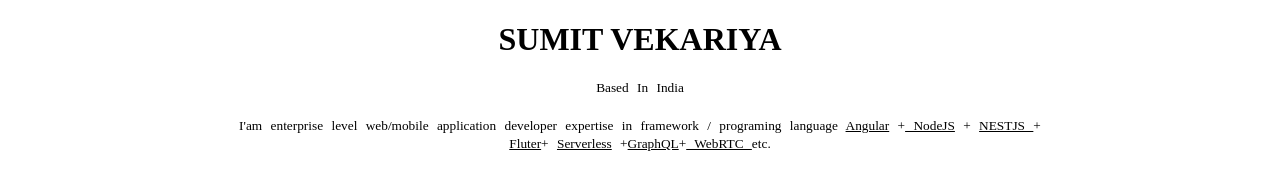
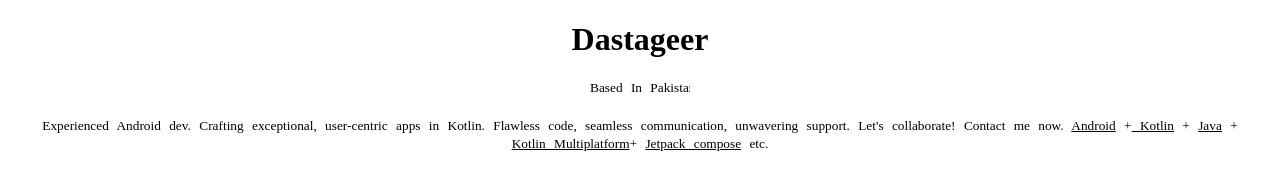
Before and after one commit to dastageerb/dastageerb.github.io, a plain HTML site: page index.html in a window 1280 px wide. Drawn offline with Linux system fonts and the light colour scheme.

Commit message:
Dastageer

```diff
--- a/index.html
+++ b/index.html
@@ -3,7 +3,7 @@
 <head>
     <meta charset="UTF-8">
     <meta name="viewport" content="width=device-width, initial-scale=1.0">
-    <title>Animation</title>
+    <title>Dastageer</title>
     <style>
         body {
     background-color: white;
@@ -82,10 +82,16 @@
     </style>
 </head>
 <body>
-<h1>SUMIT VEKARIYA</h1>
-<small><p><span class="text_1">Full Stock Software Engineer</span><span class="text_2">Based In India</span></p></small>
-<p><small> I'am enterprise level web/mobile application developer expertise in framework / programing language <span class="special">Angular</span> +<span class="special"> NodeJS</span> + <span class="special"> NESTJS </span> + <br>
-    <span class="special" >Fluter</span>+ <span class="special">Serverless</span> +<span class="special" >GraphQL</span>+<span class="special"> WebRTC </span>
+<h1>Dastageer</h1>
+<small><p><span class="text_1">Software Engineer</span><span class="text_2">Based In Pakistan</span>
+</p></small>
+
+<p><small> Experienced Android dev. Crafting exceptional, user-centric apps in Kotlin. Flawless
+    code, seamless communication, unwavering support. Let's collaborate! Contact me now.
+    <span class="special">Android</span> +<span class="special"> Kotlin</span> + <span
+            class="special">Java</span> + <br>
+    <span class="special">Kotlin Multiplatform</span>+
+    <span class="special">Jetpack compose</span>
     etc.
 </small>
 </p>
```
